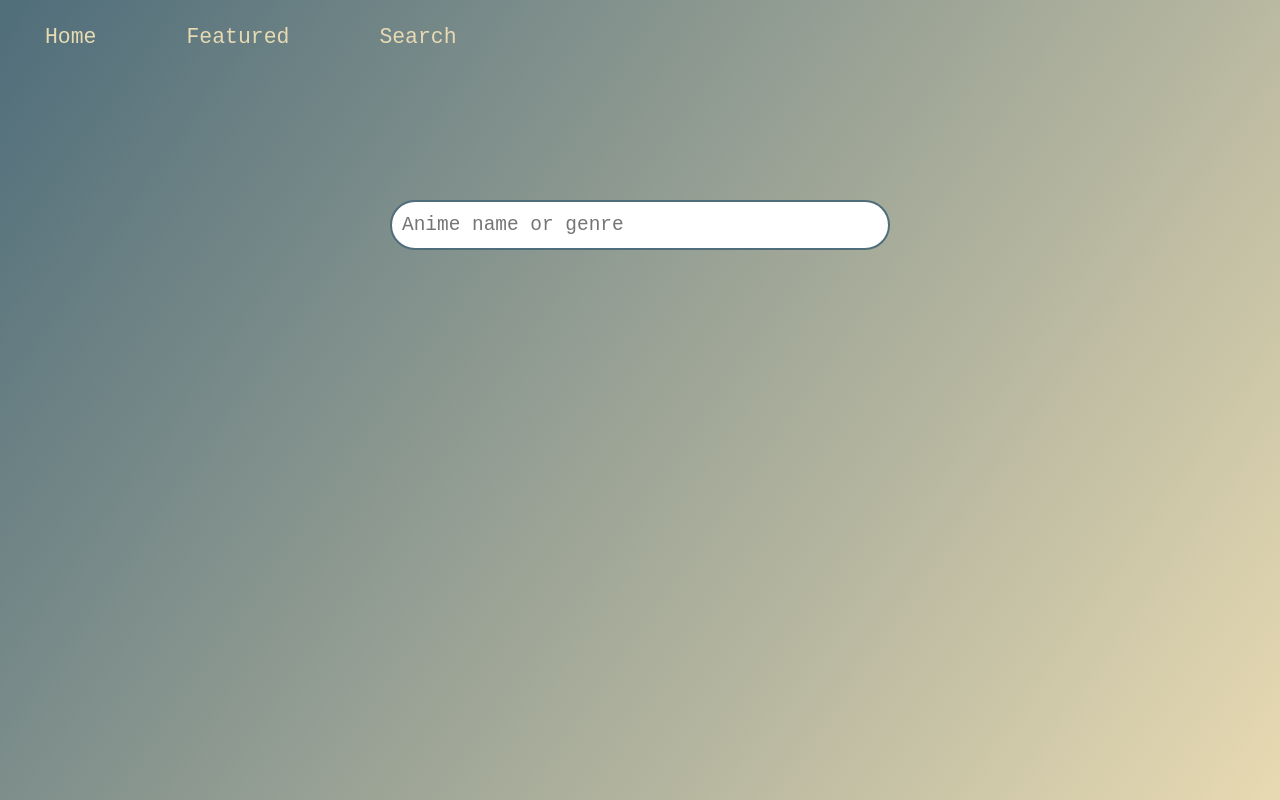
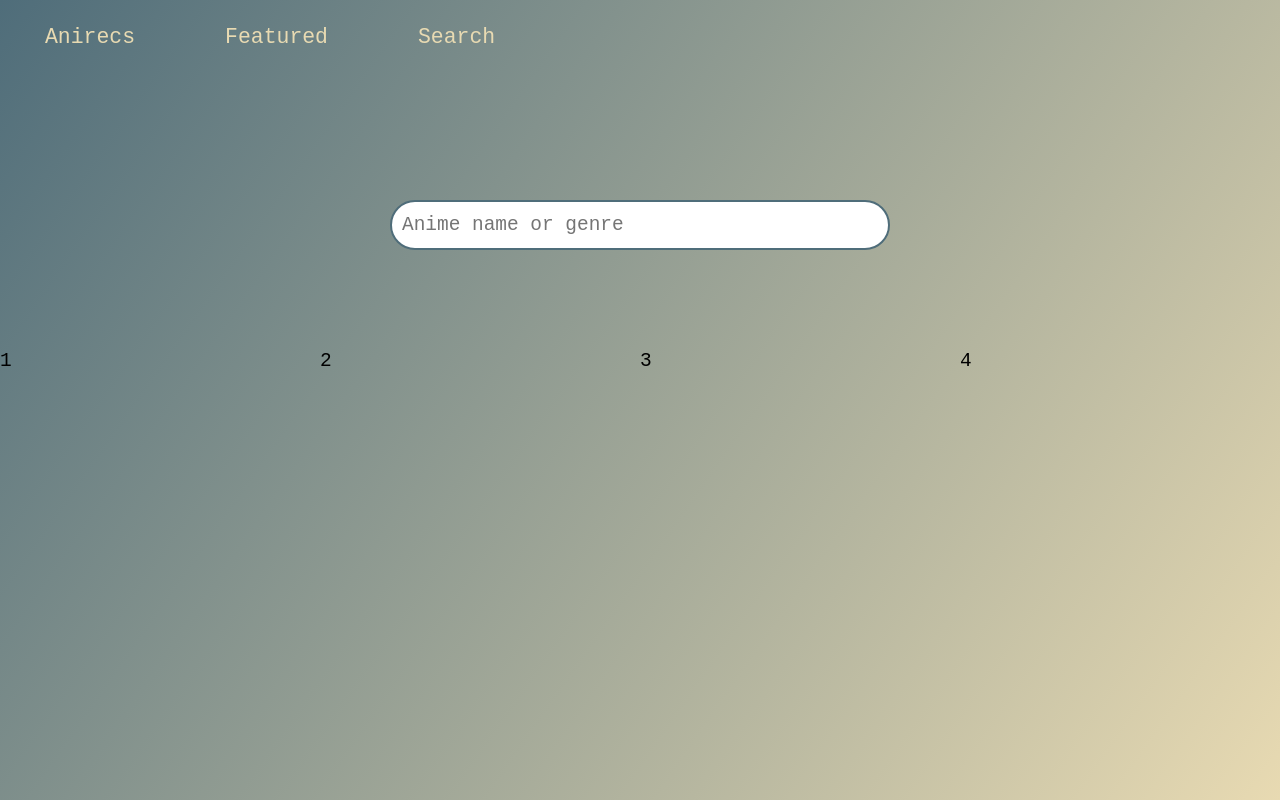
Before and after one commit to silkysaturn/anirecs, a plain HTML site: page page/index.html in a window 1280 px wide. Drawn offline with Linux system fonts and the light colour scheme.

Commit message:
began css grid layout

```diff
--- a/page/index.html
+++ b/page/index.html
@@ -11,7 +11,7 @@
 
 
         <ul>
-            <li><a href="index.html">Home</a></li>
+            <li><a href="index.html">Anirecs</a></li>
             <li><a href="#Featured">Featured</a></li>
             <li><a href="#Search">Search</a></li>
         </ul>
@@ -22,8 +22,11 @@
         <input class="search-box" type="text" placeholder="Anime name or genre">
     </div>
 
-    <div class="container">
-
+    <div class="title-container">
+        <div class="grid-item">1</div>
+        <div class="grid-item">2</div>
+        <div class="grid-item">3</div>
+        <div class="grid-item">4</div>
     </div>
 
 </body>
--- a/page/style.css
+++ b/page/style.css
@@ -73,3 +73,10 @@ li a:hover {
     border: 2px solid var(--gray);
     border-radius: 25px;
 }
+
+.title-container {
+    display: grid;
+    grid-template-columns: repeat(4, 25%);
+    margin-top: 100px;
+    width: 100%;
+}
```
